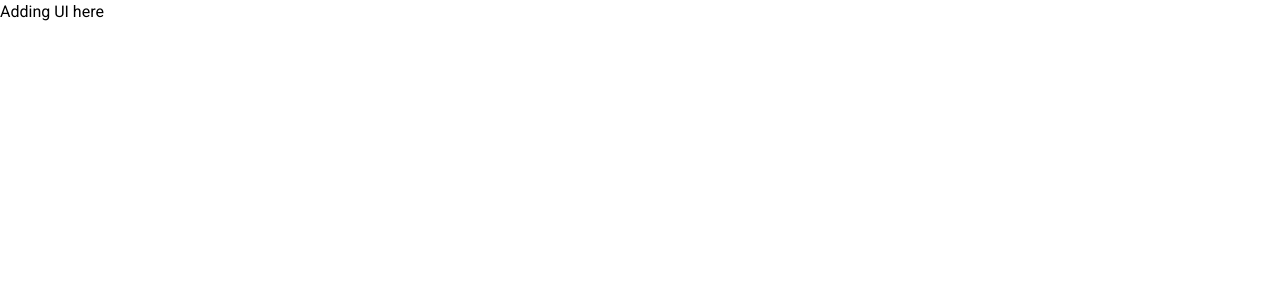
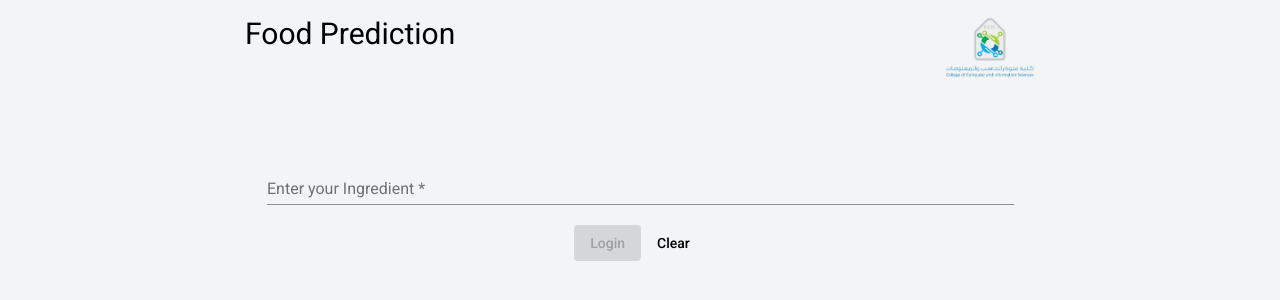
Before and after one commit to Ahmed-Alsardi/food-prediction-frontend, an Angular app: page / in a window 1280 px wide. Shown: the top 300 px of the page. Built offline with nearby package versions, Linux system fonts and the light colour scheme.

Commit message:
adding simple ui and config app module

```diff
--- a/src/app/app.component.html
+++ b/src/app/app.component.html
@@ -1 +1,7 @@
-<h1>Adding UI here</h1>
+<div class="bg-gray-100 w-full h-full">
+  <nav class="w-full h-20 flex pt-4 justify-around">
+    <h1 class="text-3xl font-blue">Food Prediction</h1>
+    <img class="" src="../assets/ccis.png" alt="Collage of Computer and Information Sciences">
+  </nav>
+  <food-prediction></food-prediction>
+</div>
--- /dev/null
+++ b/src/app/food-prediction/food-prediction.component.html
@@ -0,0 +1,23 @@
+<div class="p-20">
+  <form [formGroup]="form" (ngSubmit)="onSubmit()"
+  class="flex flex-col w-2/3 mx-auto">
+    <mat-form-field>
+      <mat-label>Enter your Ingredient</mat-label>
+      <input matInput type="text" autocomplete="off" formControlName="prediction">
+      <mat-error *ngIf="prediction?.dirty && prediction?.invalid">
+        You must enter an ingredient
+      </mat-error>
+    </mat-form-field>
+    <div class="flex justify-center">
+      <button type="submit" [disabled]="form.invalid" mat-raised-button color="accent"
+              class="mx-8">Login</button>
+      <button mat-button (click)="clear()">Clear</button>
+    </div>
+
+
+
+
+
+  </form>
+
+</div>
--- /dev/null
+++ b/src/app/food-prediction/food-prediction.component.ts
@@ -0,0 +1,31 @@
+import { Component, OnInit } from '@angular/core';
+import {FormBuilder, FormGroup, Validators} from "@angular/forms";
+
+@Component({
+  selector: 'food-prediction',
+  templateUrl: './food-prediction.component.html',
+  styleUrls: ['./food-prediction.component.scss']
+})
+export class FoodPredictionComponent implements OnInit {
+
+  form!: FormGroup
+  constructor(private fb: FormBuilder) { }
+
+  ngOnInit(): void {
+    this.form = this.fb.group({
+      prediction: ["", [Validators.required]]
+    })
+  }
+
+  get prediction() {
+    return this.form.get("prediction")
+  }
+
+  onSubmit() {
+
+  }
+
+  clear() {
+    this.form.reset()
+  }
+}
```
Also changed, not shown: src/app/app.module.ts (+23 -7 lines), src/app/food-prediction/food-prediction.component.scss (added), src/assets/ccis.png (added), 1 other file (tests, documents, lock files or other folders).
